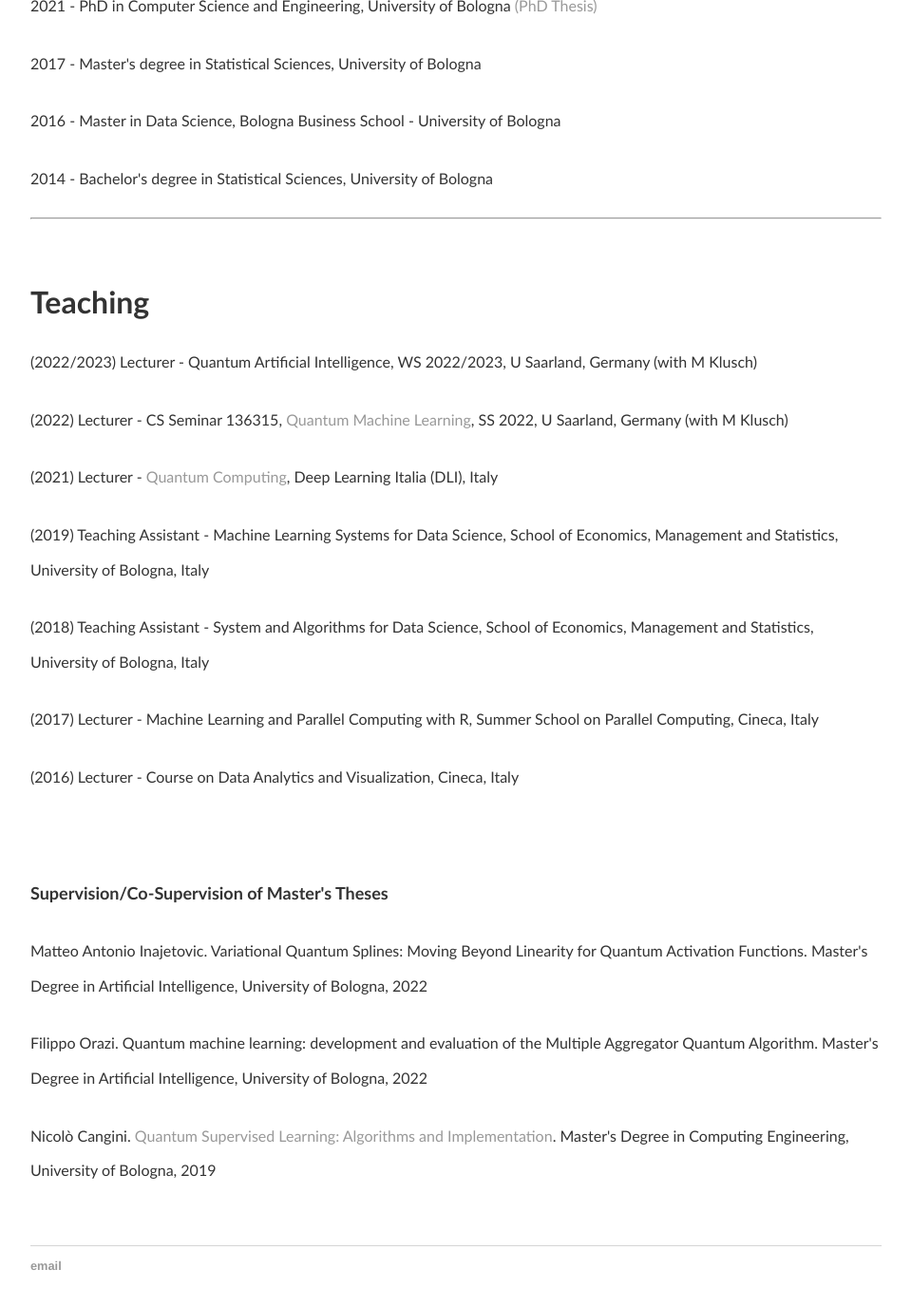
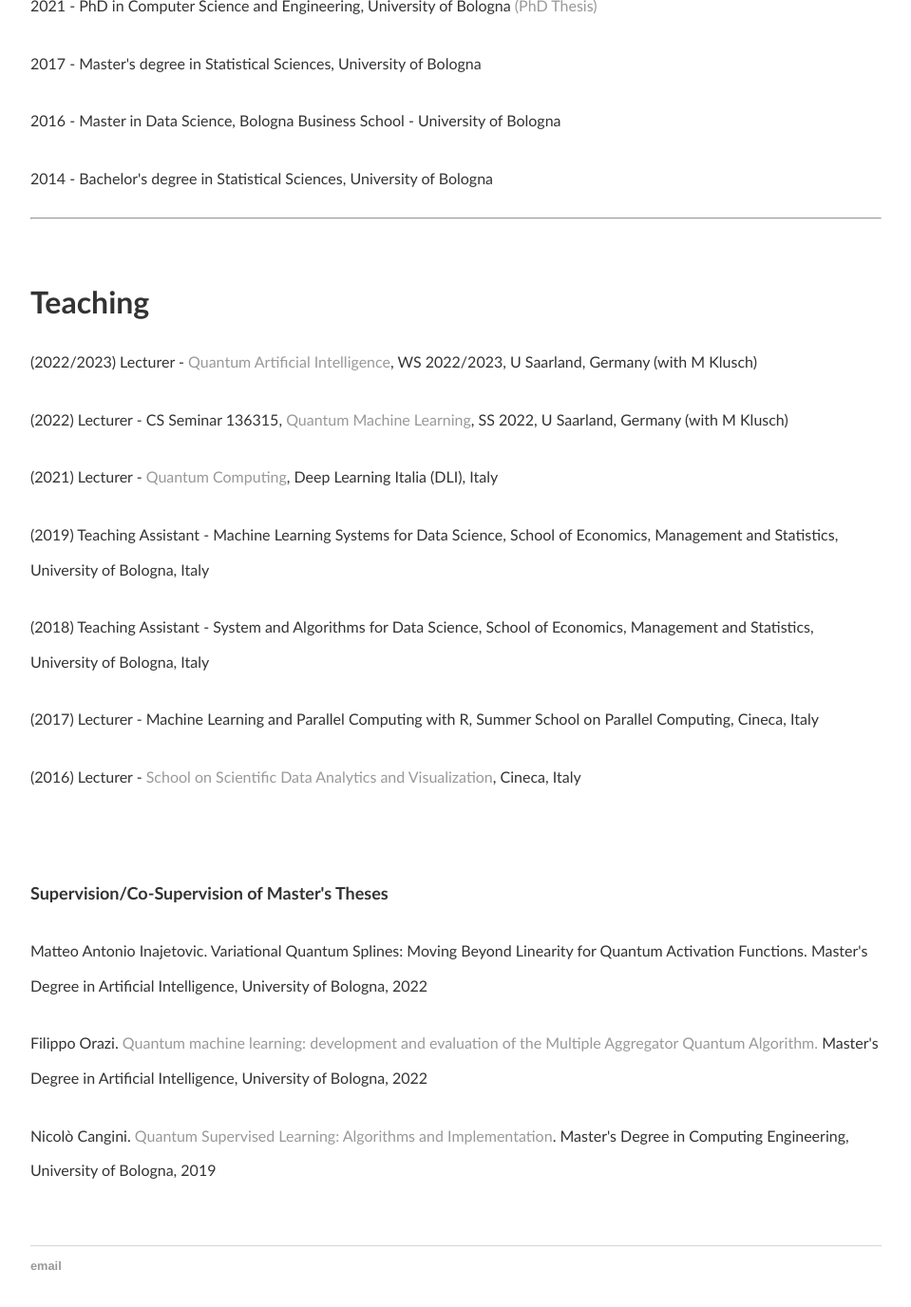
Before and after one commit to amacaluso/amacaluso.github.io, a Jekyll site: the page built from index.html, in a window 1280 px wide and 1400 px high, scrolled down 1649 px. Shown: the top 1376 px of the window at 95% size, without its empty margins (160-1119 px from the left). Built offline with Jekyll 4.4.1, drawn with Linux system fonts in a browser that asks for light colours.

Commit message:
Update index.html

```diff
--- a/index.html
+++ b/index.html
@@ -160,7 +160,7 @@ antonio.macaluso@dfki.de</font></font><big> </big><font face="Trebuchet MS"><fon
 
 	<p><b><font face="Trebuchet MS"><font size="6">Teaching</font></b>
 
-	<p><font face="Trebuchet MS"><font size="3">(2022/2023) Lecturer - Quantum Artificial Intelligence, WS 2022/2023, U Saarland, Germany (with M Klusch)</font></p>
+	<p><font face="Trebuchet MS"><font size="3">(2022/2023) Lecturer - <a href="https://www.dfki.de/~klusch/QAI-course-ws2223/"> Quantum Artificial Intelligence</a>, WS 2022/2023, U Saarland, Germany (with M Klusch)</font></p>
 
 
 
@@ -174,7 +174,7 @@ antonio.macaluso@dfki.de</font></font><big> </big><font face="Trebuchet MS"><fon
 
 	<p><font face="Trebuchet MS"><font size="3">(2017) Lecturer - Machine Learning and Parallel Computing with R, Summer School on Parallel Computing, Cineca, Italy</font></p>
 
-	<p><font face="Trebuchet MS"><font size="3">(2016) Lecturer - Course on Data Analytics and Visualization, Cineca, Italy</font></p>
+	<p><font face="Trebuchet MS"><font size="3">(2016) Lecturer - <a href="https://materials.prace-ri.eu/485/">School on Scientific Data Analytics and Visualization</a>, Cineca, Italy</font></p>
 
 		<br></br>
 
@@ -194,7 +194,7 @@ antonio.macaluso@dfki.de</font></font><big> </big><font face="Trebuchet MS"><fon
 	-->
 	<p><font face="Trebuchet MS"><font size="3">Matteo Antonio Inajetovic. Variational Quantum Splines: Moving Beyond Linearity for Quantum Activation Functions. Master's Degree in Artificial Intelligence, University of Bologna, 2022 </font></p>
 
-	<p><font face="Trebuchet MS"><font size="3">Filippo Orazi. Quantum machine learning: development and evaluation of the Multiple Aggregator Quantum Algorithm. Master's Degree in Artificial Intelligence, University of Bologna, 2022 </font></p>
+	<p><font face="Trebuchet MS"><font size="3">Filippo Orazi. <a href="https://amslaurea.unibo.it/25062/1/Quantum%20Machine%20Learning%20Development%20and%20Evaluation%20of%20the%20Multiple%20Aggregator%20Quantum%20Algorithm.pdf"> Quantum machine learning: development and evaluation of the Multiple Aggregator Quantum Algorithm.</a> Master's Degree in Artificial Intelligence, University of Bologna, 2022 </font></p>
 
 	<p><font face="Trebuchet MS"><font size="3">Nicolò Cangini. <a href="https://core.ac.uk/download/pdf/211576749.pdf">Quantum Supervised Learning: Algorithms and Implementation</a>. Master's Degree in Computing Engineering, University of Bologna, 2019 </font></p>
 
```
